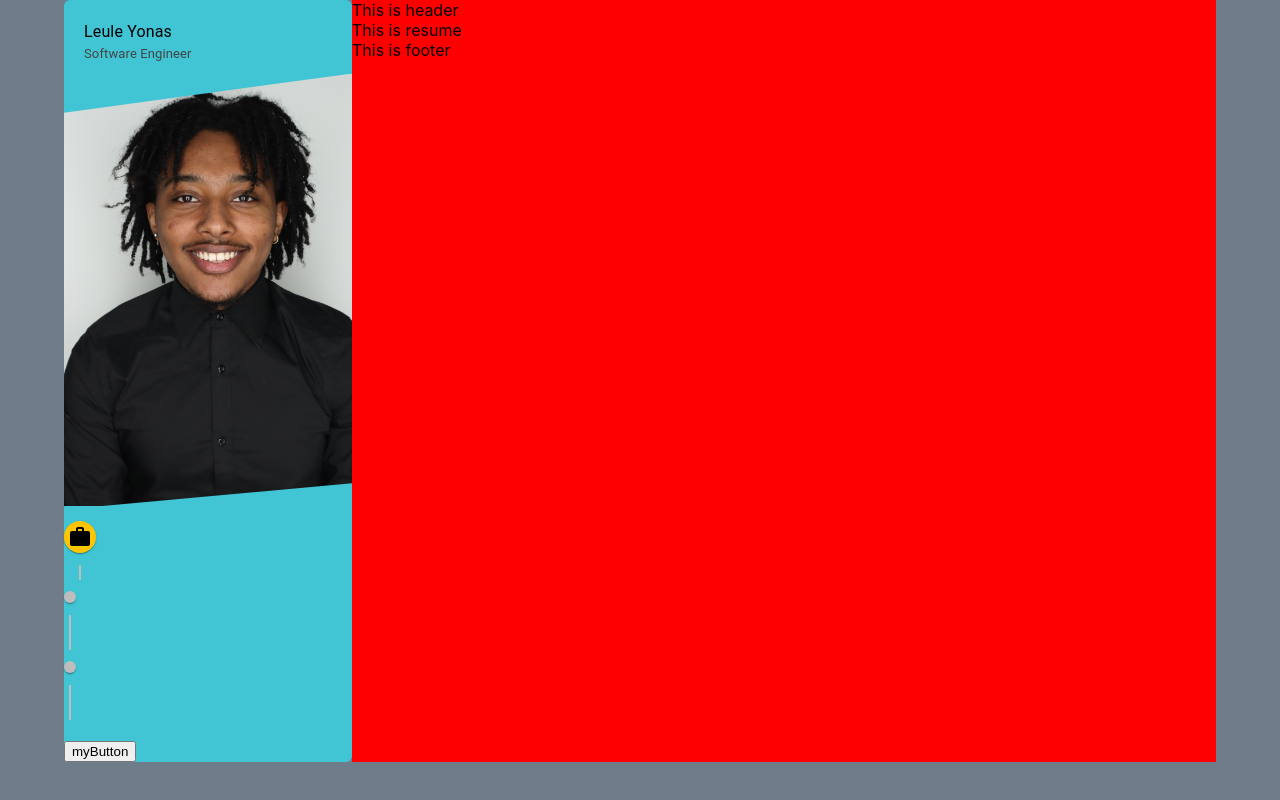
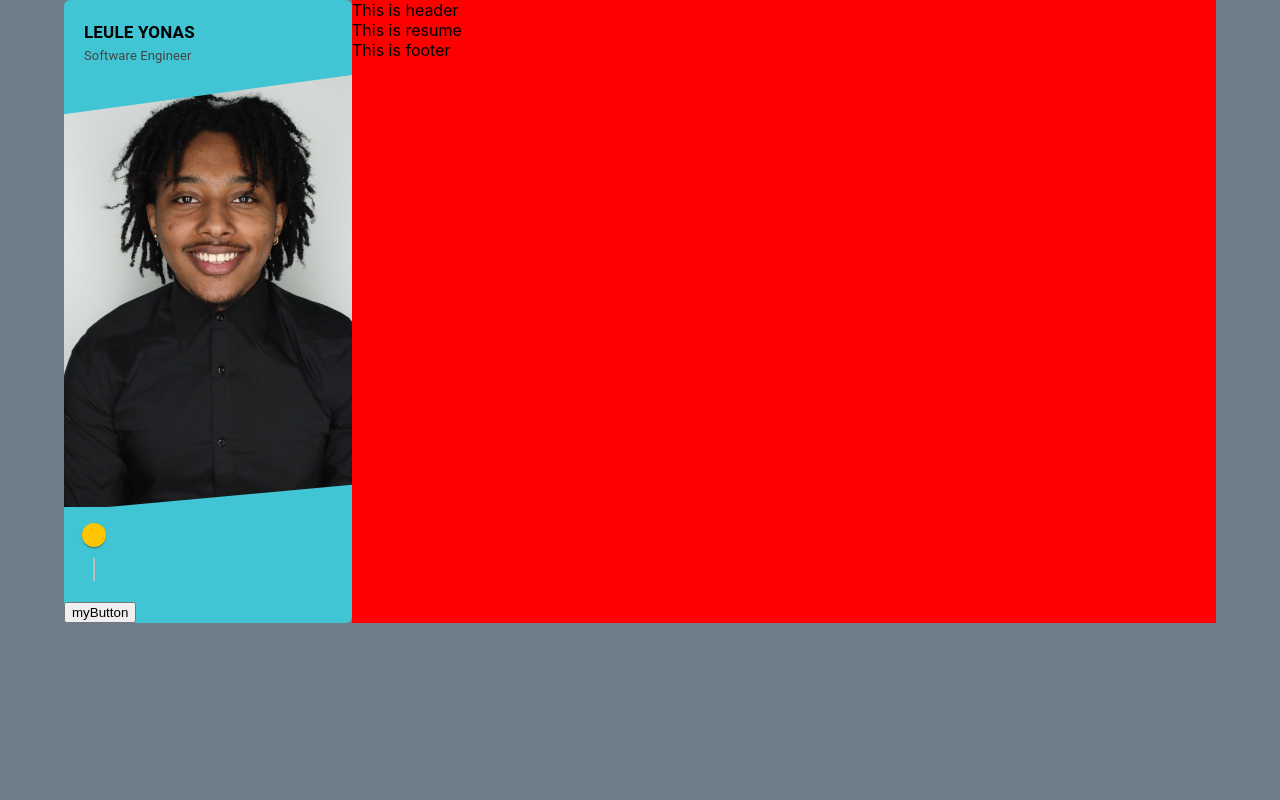
Before and after one commit to LeuleY/PersonalPage, a React (Create React App) app: page / in a window 1280 px wide. Built offline with nearby package versions, Linux system fonts and the light colour scheme.

Commit message:
Timeline Pt3

```diff
--- a/src/components/Profile/Profile.js
+++ b/src/components/Profile/Profile.js
@@ -10,7 +10,7 @@ const Profile = () => {
   return (
     <div className='profile container_shadow'>
       <div className='profile_name'>
-      <Typography classsName='name'>   Leule Yonas </Typography>
+      <Typography className='name'>   Leule Yonas </Typography>
       <Typography className= 'title'>  Software Engineer  </Typography>
 
       </div>
--- a/src/components/Timeline/Timeline.css
+++ b/src/components/Timeline/Timeline.css
@@ -32,7 +32,25 @@
     color: black !important;
     background-color: var(--main-color) !important;
     font-size: small !important;
+    padding: 10px !important;
+}
+
+.Timeline .Timeline.dot{
+    color: black;
+    border-color: var(--main-color) !important;
     padding: 2px !important;
 }
 
-/* 26.36 */
+.Timeline .MuiTimelineConnector-root{
+    /* background-color: #b8abab00 ; */
+}
+
+.Timeline .Timeline_dot_header > .MuiSvgIcon-root {
+    font-size: 20px;
+    color: darkslategray
+
+}
+
+.Timeline .css-1fe7e6p-MuiTimelineSeparator-root{
+    padding-left: 18px;
+}
--- a/src/components/Timeline/Timeline.js
+++ b/src/components/Timeline/Timeline.js
@@ -10,7 +10,7 @@ import WorkIcon from '@mui/icons-material/Work';
 import './Timeline.css'
 import { Typography } from '@mui/material';
 
-const Timelinee = ({title, item, children, icon}) => {
+const Timelinee = ({title,children, icon}) => {
   return (
 
 
@@ -19,7 +19,7 @@ const Timelinee = ({title, item, children, icon}) => {
 {/* Timeline Header */}
     <TimelineItem className={'Timeline_FirstItem'}>
       <TimelineSeparator>
-        <TimelineDot className={'Timeline_dot_header'}> {<WorkIcon/>}</TimelineDot>
+        <TimelineDot className={'Timeline_dot_header'}> {icon}</TimelineDot>
         <TimelineConnector />
       </TimelineSeparator>
       <TimelineContent>
@@ -30,19 +30,7 @@ const Timelinee = ({title, item, children, icon}) => {
 
     {children}
 
-{/* Remaining Items */}
-    <TimelineItem>
-      <CoustommTimelineSeparator/>      {/* calling the function separator */}
 
-      <TimelineContent>{title}</TimelineContent>
-    </TimelineItem>
-
-    <TimelineItem>
-     <CoustommTimelineSeparator/>      {/* calling the function separator */}
-
-
-     <TimelineContent>{item}</TimelineContent>
-    </TimelineItem>
   </Timeline>
 
   )
@@ -51,7 +39,7 @@ const Timelinee = ({title, item, children, icon}) => {
 
 export const CoustommTimelineSeparator = () =>(
     <TimelineSeparator className='Separator_padding'>
-        <TimelineDot className={'Timeline_dot'}/>
+        <TimelineDot variant={"outlined"} className={'Timeline_dot'}/>
         <TimelineConnector />
       </TimelineSeparator>
 
```
